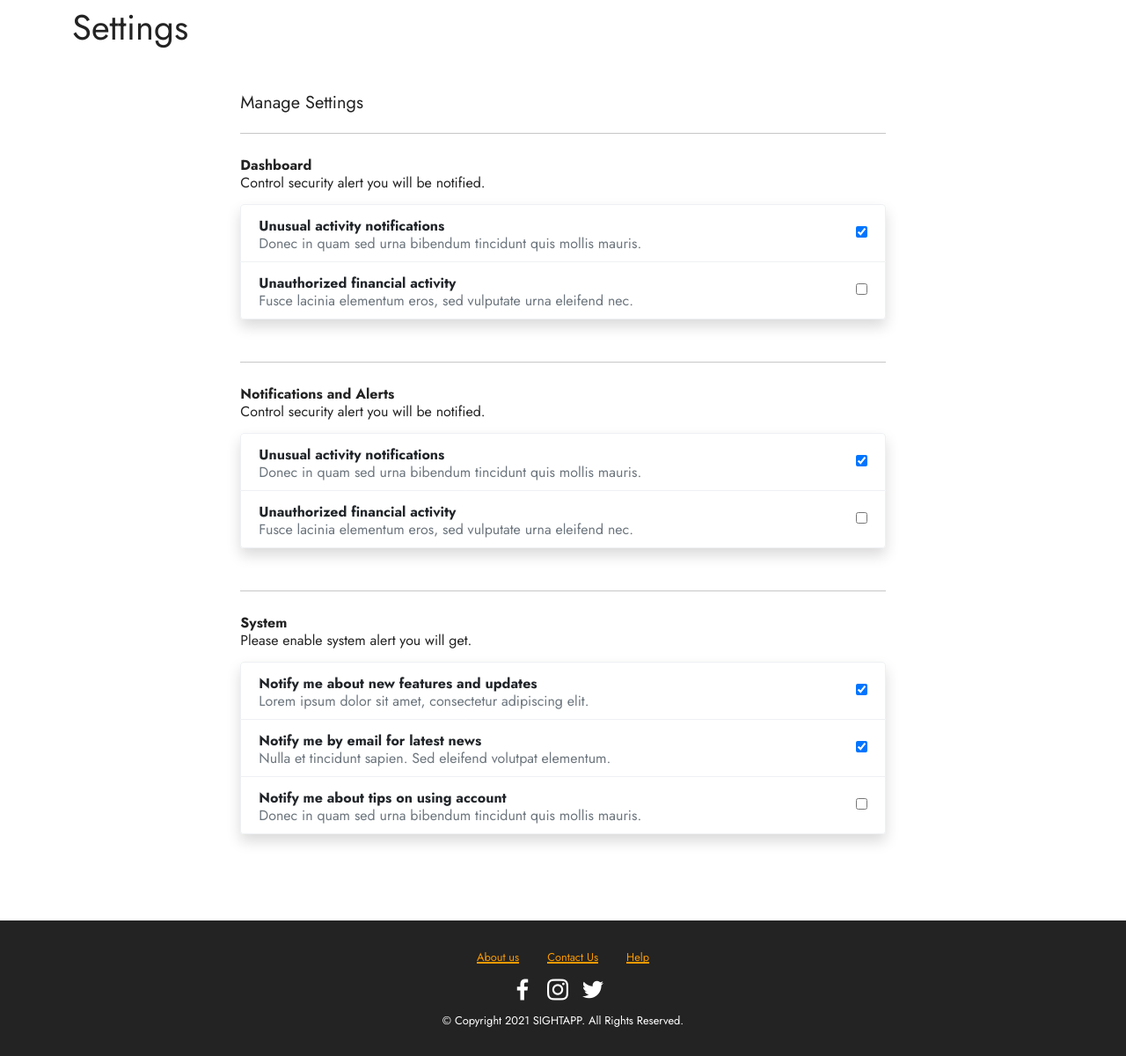
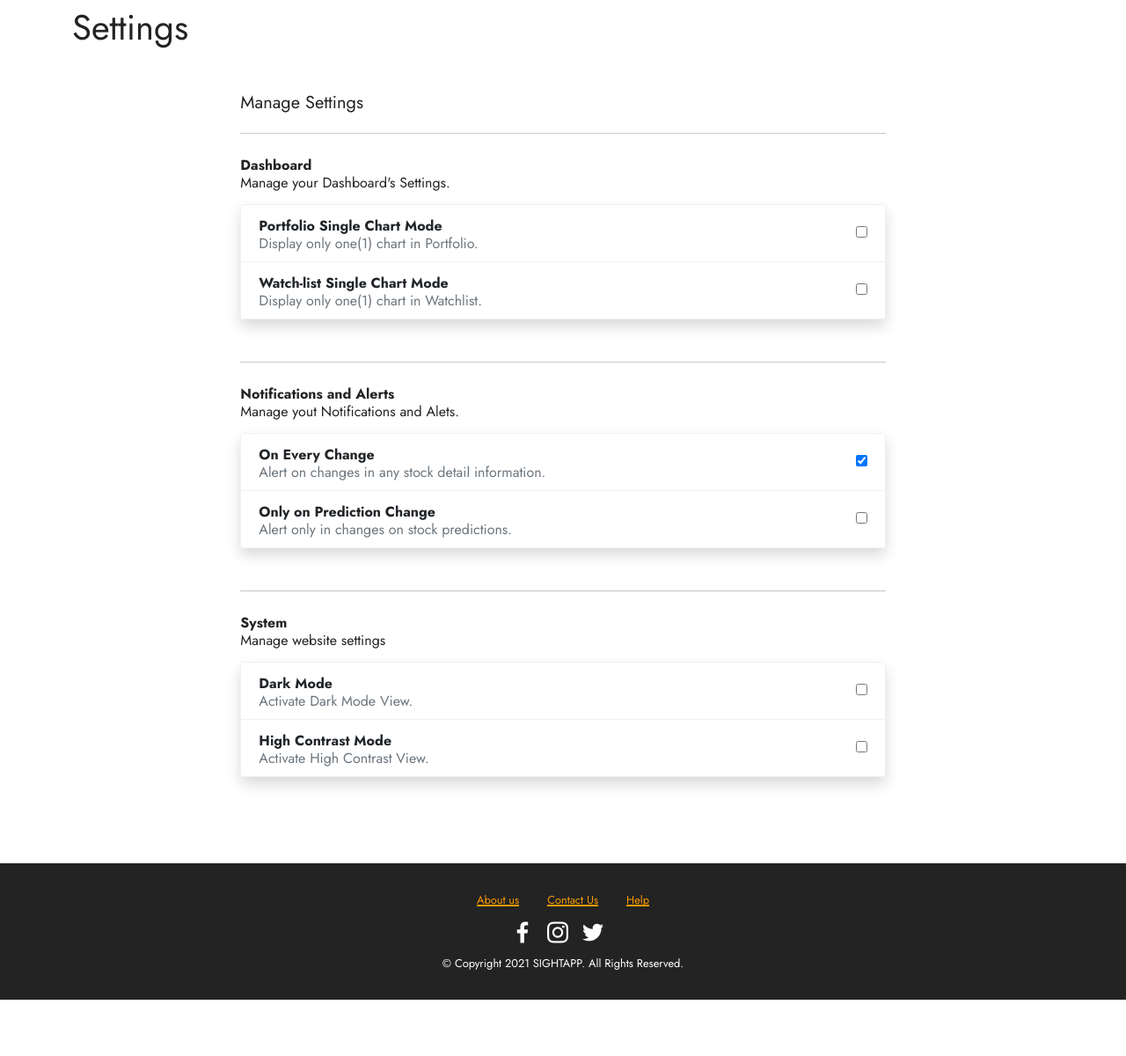
Before and after one commit to adriangar996/Sight_Trading_WebApp, a Python web app: template Templates/settings.html in a window 1280 px wide. Shown: the part 139-1339 px from the top of the page at 88% size. After the commit the page ends 1275 px from the top, so only its background shows below. Run offline with Jinja, Linux system fonts and the light colour scheme; the template is opened without the code that fills it, so the values that code supplies are empty; some libraries are stand-ins or nearby versions.

Commit message:
Add files via upload

```diff
--- a/Templates/settings.html
+++ b/Templates/settings.html
@@ -82,17 +82,17 @@
 
             <hr class="my-4">
             <strong class="mb-0">Dashboard</strong>
-            <p>Control security alert you will be notified.</p>
+            <p>Manage your Dashboard's Settings.</p>
             <div class="list-group mb-5 shadow">
                 <div class="list-group-item">
                     <div class="row align-items-center">
                         <div class="col">
-                            <strong class="mb-0">Unusual activity notifications</strong>
-                            <p class="text-muted mb-0">Donec in quam sed urna bibendum tincidunt quis mollis mauris.</p>
+                            <strong class="mb-0">Portfolio Single Chart Mode</strong>
+                            <p class="text-muted mb-0">Display only one(1) chart in Portfolio.</p>
                         </div>
                         <div class="col-auto">
                             <div class="custom-control custom-switch">
-                                <input type="checkbox" class="custom-control-input" id="alert1" checked="">
+                                <input type="checkbox" class="custom-control-input" id="alert1">
                                 <span class="custom-control-label"></span>
                             </div>
                         </div>
@@ -101,8 +101,8 @@
                 <div class="list-group-item">
                     <div class="row align-items-center">
                         <div class="col">
-                            <strong class="mb-0">Unauthorized financial activity</strong>
-                            <p class="text-muted mb-0">Fusce lacinia elementum eros, sed vulputate urna eleifend nec.</p>
+                            <strong class="mb-0">Watch-list Single Chart Mode</strong>
+                            <p class="text-muted mb-0">Display only one(1) chart in Watchlist.</p>
                         </div>
                         <div class="col-auto">
                             <div class="custom-control custom-switch">
@@ -116,13 +116,13 @@
 
             <hr class="my-4">
             <strong class="mb-0">Notifications and Alerts</strong>
-            <p>Control security alert you will be notified.</p>
+            <p>Manage yout Notifications and Alets.</p>
             <div class="list-group mb-5 shadow">
                 <div class="list-group-item">
                     <div class="row align-items-center">
                         <div class="col">
-                            <strong class="mb-0">Unusual activity notifications</strong>
-                            <p class="text-muted mb-0">Donec in quam sed urna bibendum tincidunt quis mollis mauris.</p>
+                            <strong class="mb-0">On Every Change</strong>
+                            <p class="text-muted mb-0">Alert on changes in any stock detail information.</p>
                         </div>
                         <div class="col-auto">
                             <div class="custom-control custom-switch">
@@ -135,8 +135,8 @@
                 <div class="list-group-item">
                     <div class="row align-items-center">
                         <div class="col">
-                            <strong class="mb-0">Unauthorized financial activity</strong>
-                            <p class="text-muted mb-0">Fusce lacinia elementum eros, sed vulputate urna eleifend nec.</p>
+                            <strong class="mb-0">Only on Prediction Change</strong>
+                            <p class="text-muted mb-0">Alert only in changes on stock predictions.</p>
                         </div>
                         <div class="col-auto">
                             <div class="custom-control custom-switch">
@@ -150,17 +150,17 @@
 
             <hr class="my-4">
             <strong class="mb-0">System</strong>
-            <p>Please enable system alert you will get.</p>
+            <p>Manage website settings</p>
             <div class="list-group mb-5 shadow">
                 <div class="list-group-item">
                     <div class="row align-items-center">
                         <div class="col">
-                            <strong class="mb-0">Notify me about new features and updates</strong>
-                            <p class="text-muted mb-0">Lorem ipsum dolor sit amet, consectetur adipiscing elit.</p>
+                            <strong class="mb-0">Dark Mode</strong>
+                            <p class="text-muted mb-0">Activate Dark Mode View.</p>
                         </div>
                         <div class="col-auto">
                             <div class="custom-control custom-switch">
-                                <input type="checkbox" class="custom-control-input" id="alert3" checked="">
+                                <input type="checkbox" class="custom-control-input" id="alert3">
                                 <span class="custom-control-label"></span>
                             </div>
                         </div>
@@ -169,26 +169,12 @@
                 <div class="list-group-item">
                     <div class="row align-items-center">
                         <div class="col">
-                            <strong class="mb-0">Notify me by email for latest news</strong>
-                            <p class="text-muted mb-0">Nulla et tincidunt sapien. Sed eleifend volutpat elementum.</p>
+                            <strong class="mb-0">High Contrast Mode</strong>
+                            <p class="text-muted mb-0">Activate High Contrast View.</p>
                         </div>
                         <div class="col-auto">
                             <div class="custom-control custom-switch">
-                                <input type="checkbox" class="custom-control-input" id="alert4" checked="">
-                                <span class="custom-control-label"></span>
-                            </div>
-                        </div>
-                    </div>
-                </div>
-                <div class="list-group-item">
-                    <div class="row align-items-center">
-                        <div class="col">
-                            <strong class="mb-0">Notify me about tips on using account</strong>
-                            <p class="text-muted mb-0">Donec in quam sed urna bibendum tincidunt quis mollis mauris.</p>
-                        </div>
-                        <div class="col-auto">
-                            <div class="custom-control custom-switch">
-                                <input type="checkbox" class="custom-control-input" id="alert5">
+                                <input type="checkbox" class="custom-control-input" id="alert4">
                                 <span class="custom-control-label"></span>
                             </div>
                         </div>
```
